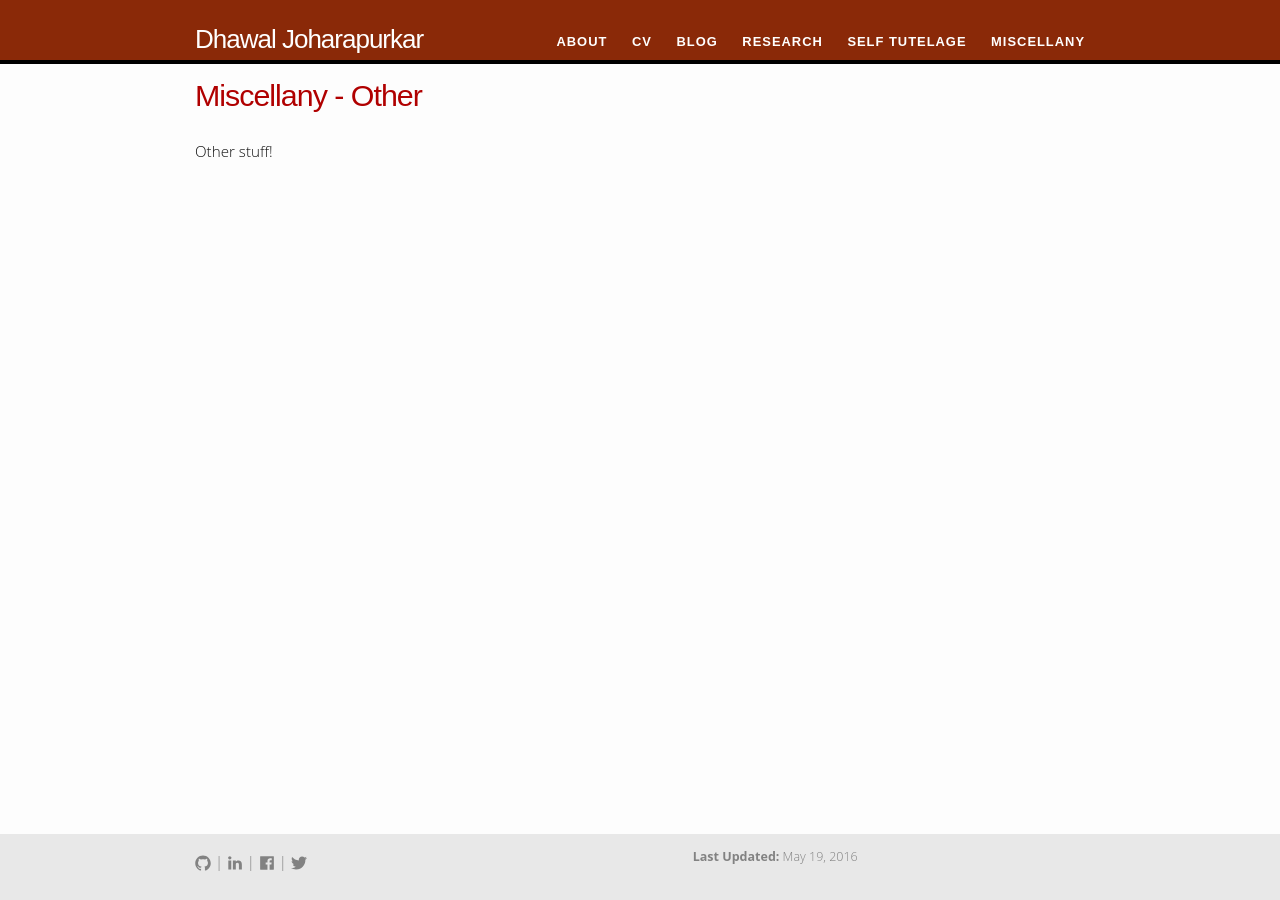
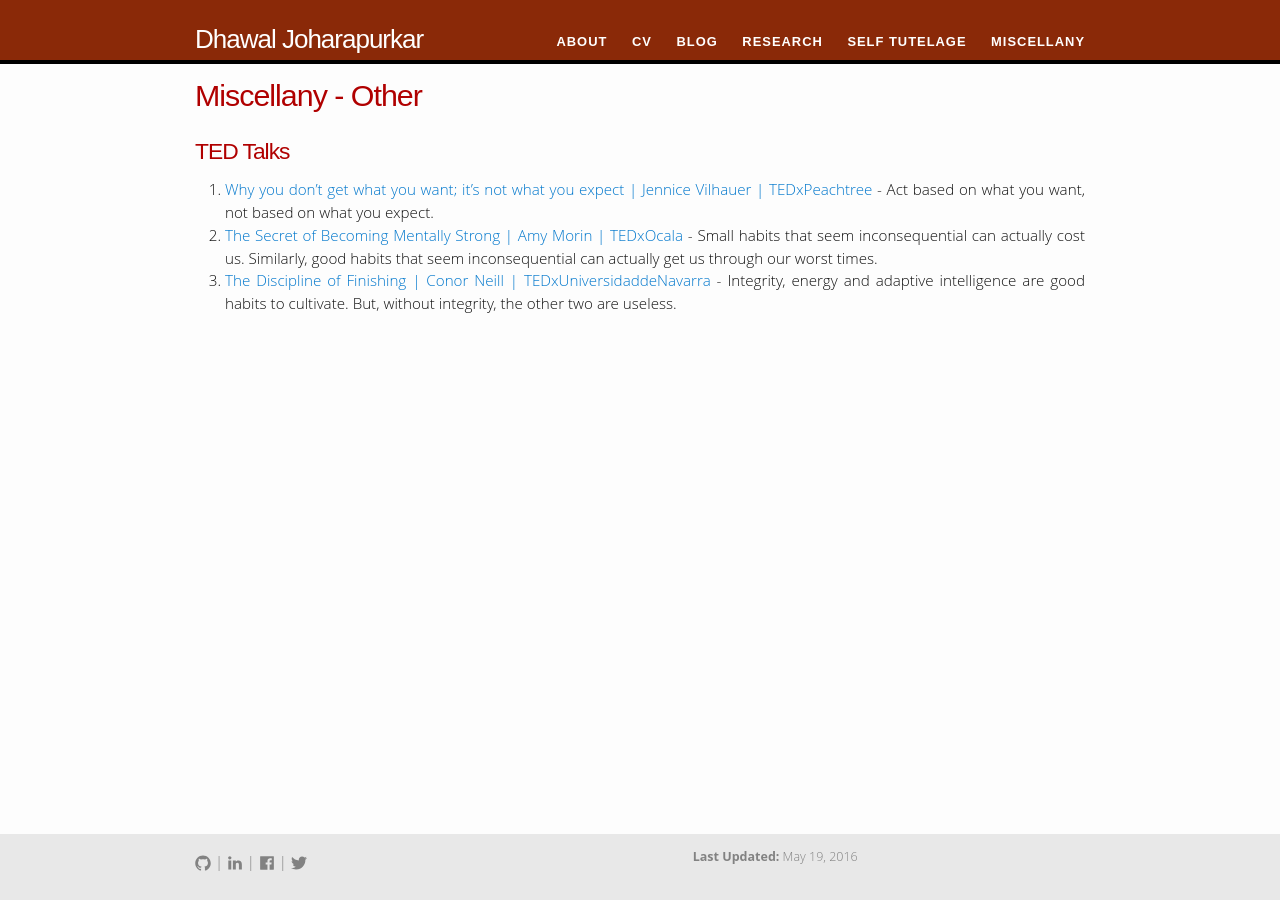
Before and after one commit to dhawaljoh/dhawaljoh.github.io, a Jekyll site: the page built from miscellany/other.md, in a window 1280 px wide. Built offline with Jekyll 4.4.1, drawn with Linux system fonts in a browser that asks for light colours.

Commit message:
Added TED talk  links

```diff
--- a/miscellany/other.md
+++ b/miscellany/other.md
@@ -4,4 +4,10 @@ title: Miscellany - Other
 permalink: /miscellany/other/
 ---
 
-Other stuff!
+TED Talks
+===
+
+
+1. [Why you don't get what you want; it's not what you expect \| Jennice Vilhauer \| TEDxPeachtree](https://www.youtube.com/watch?v=FwLeiY5f7sI){:target="_blank"} - Act based on what you want, not based on what you expect.
+2.	[The Secret of Becoming Mentally Strong \| Amy Morin \| TEDxOcala](https://www.youtube.com/watch?v=TFbv757kup4){:target="_blank"} - Small habits that seem inconsequential can actually cost us. Similarly, good habits that seem inconsequential can actually get us through our worst times.
+3. [The Discipline of Finishing \| Conor Neill \| TEDxUniversidaddeNavarra](https://www.youtube.com/watch?v=zXCiv4sc5eY){:target="_blank"} - Integrity, energy and adaptive intelligence are good habits to cultivate. But, without integrity, the other two are useless.
```
